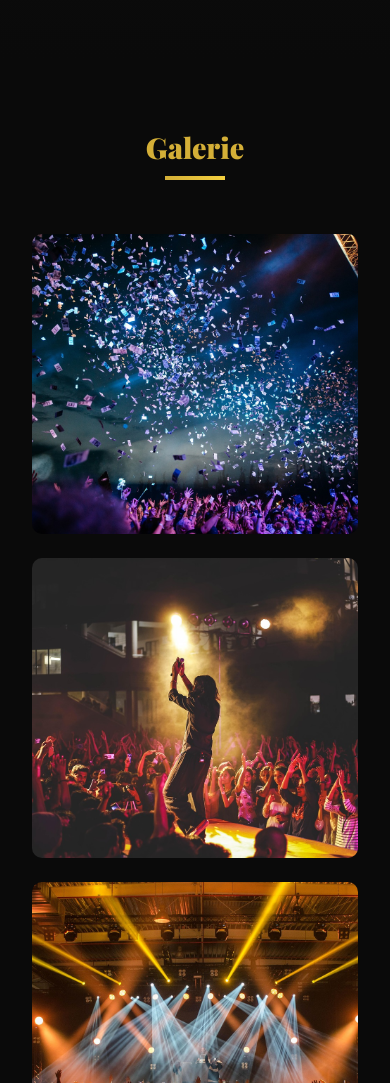
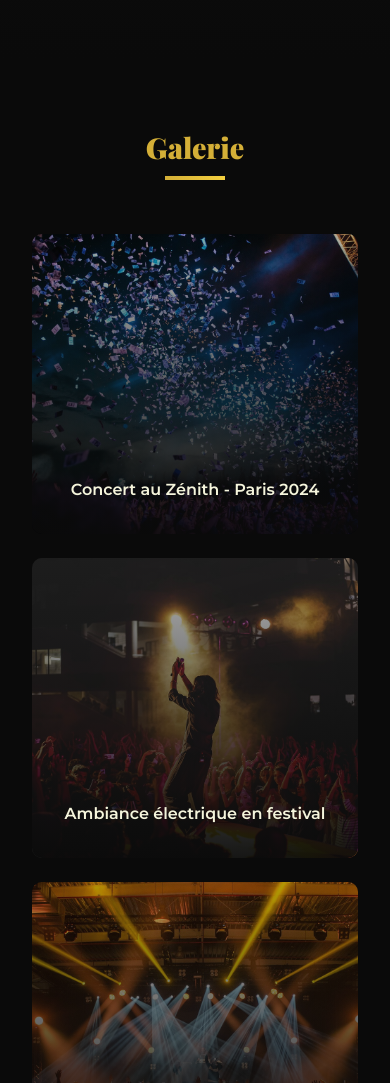
Before and after one commit to ange918/axelmerryl, a PHP site: page / in a window 390 px wide. Shown: the part 5417-6500 px from the top of the page. Run offline with PHP 8.4, Linux system fonts and the light colour scheme.

Commit message:
Enhance gallery with captions and improve mobile responsiveness
Update CSS for better mobile layout and add captions to gallery items. Refactor index.php from PHP to HTML and modify hero section buttons.

Replit-Commit-Author: Agent
Replit-Commit-Session-Id: 6692854b-79fc-45da-bd40-c1a1c853311b
Replit-Commit-Checkpoint-Type: intermediate_checkpoint
Replit-Commit-Screenshot-Url: https://storage.googleapis.com/screenshot-production-us-central1/d04dbdc7-dee2-4662-9c85-3eddc2b7df06/6692854b-79fc-45da-bd40-c1a1c853311b/DDoVZkb

```diff
--- a/css/style.css
+++ b/css/style.css
@@ -549,25 +549,43 @@ body {
     left: 0;
     width: 100%;
     height: 100%;
-    background: rgba(10, 10, 10, 0.7);
-    display: flex;
+    background: linear-gradient(to top, rgba(10, 10, 10, 0.95) 0%, rgba(10, 10, 10, 0.3) 100%);
+    display: flex;
+    flex-direction: column;
     align-items: center;
-    justify-content: center;
-    opacity: 0;
+    justify-content: flex-end;
+    padding: 1.5rem;
+    opacity: 1;
     transition: var(--transition-smooth);
 }
 
 .gallery-item:hover .gallery-overlay {
-    opacity: 1;
+    background: linear-gradient(to top, rgba(10, 10, 10, 0.95) 0%, rgba(10, 10, 10, 0.6) 100%);
 }
 
 .gallery-item:hover img {
     transform: scale(1.1);
 }
 
+.gallery-caption {
+    color: var(--color-warm-white);
+    font-size: 1rem;
+    font-weight: 600;
+    text-align: center;
+    margin-bottom: 0.5rem;
+    z-index: 2;
+}
+
 .zoom-icon {
-    font-size: 3rem;
-    color: var(--color-gold);
+    font-size: 2rem;
+    color: var(--color-gold);
+    opacity: 0;
+    transition: var(--transition-smooth);
+    margin-bottom: 1rem;
+}
+
+.gallery-item:hover .zoom-icon {
+    opacity: 1;
 }
 
 .footer {
--- a/index.php
+++ b/index.php
@@ -102,19 +102,20 @@ include 'includes/header.php';
             <div class="gallery-grid">
                 <?php
                 $gallery_images = [
-                    'attached_assets/stock_images/live_concert_crowd_a_6a96c8cf.jpg',
-                    'attached_assets/stock_images/live_concert_crowd_a_be19c96d.jpg',
-                    'attached_assets/stock_images/live_concert_crowd_a_c0ee4884.jpg',
-                    'attached_assets/stock_images/live_concert_crowd_a_155fa487.jpg',
-                    'attached_assets/stock_images/live_concert_crowd_a_8fbf1968.jpg',
-                    'attached_assets/stock_images/live_concert_crowd_a_9fb99b89.jpg'
+                    ['image' => 'attached_assets/stock_images/live_concert_crowd_a_6a96c8cf.jpg', 'caption' => 'Concert au Zénith - Paris 2024'],
+                    ['image' => 'attached_assets/stock_images/live_concert_crowd_a_be19c96d.jpg', 'caption' => 'Ambiance électrique en festival'],
+                    ['image' => 'attached_assets/stock_images/live_concert_crowd_a_c0ee4884.jpg', 'caption' => 'Performance live intimiste'],
+                    ['image' => 'attached_assets/stock_images/live_concert_crowd_a_155fa487.jpg', 'caption' => 'Foule en délire'],
+                    ['image' => 'attached_assets/stock_images/live_concert_crowd_a_8fbf1968.jpg', 'caption' => 'Tournée européenne 2024'],
+                    ['image' => 'attached_assets/stock_images/live_concert_crowd_a_9fb99b89.jpg', 'caption' => 'Connexion avec le public']
                 ];
 
-                foreach ($gallery_images as $index => $image) {
+                foreach ($gallery_images as $index => $item) {
                     echo '<div class="gallery-item" data-index="' . $index . '">
-                            <img src="' . $image . '" alt="Concert photo ' . ($index + 1) . '" loading="lazy">
+                            <img src="' . $item['image'] . '" alt="' . $item['caption'] . '" loading="lazy">
                             <div class="gallery-overlay">
                                 <span class="zoom-icon">🔍</span>
+                                <p class="gallery-caption">' . $item['caption'] . '</p>
                             </div>
                           </div>';
                 }
```
Also changed, not shown: 2 other files.
